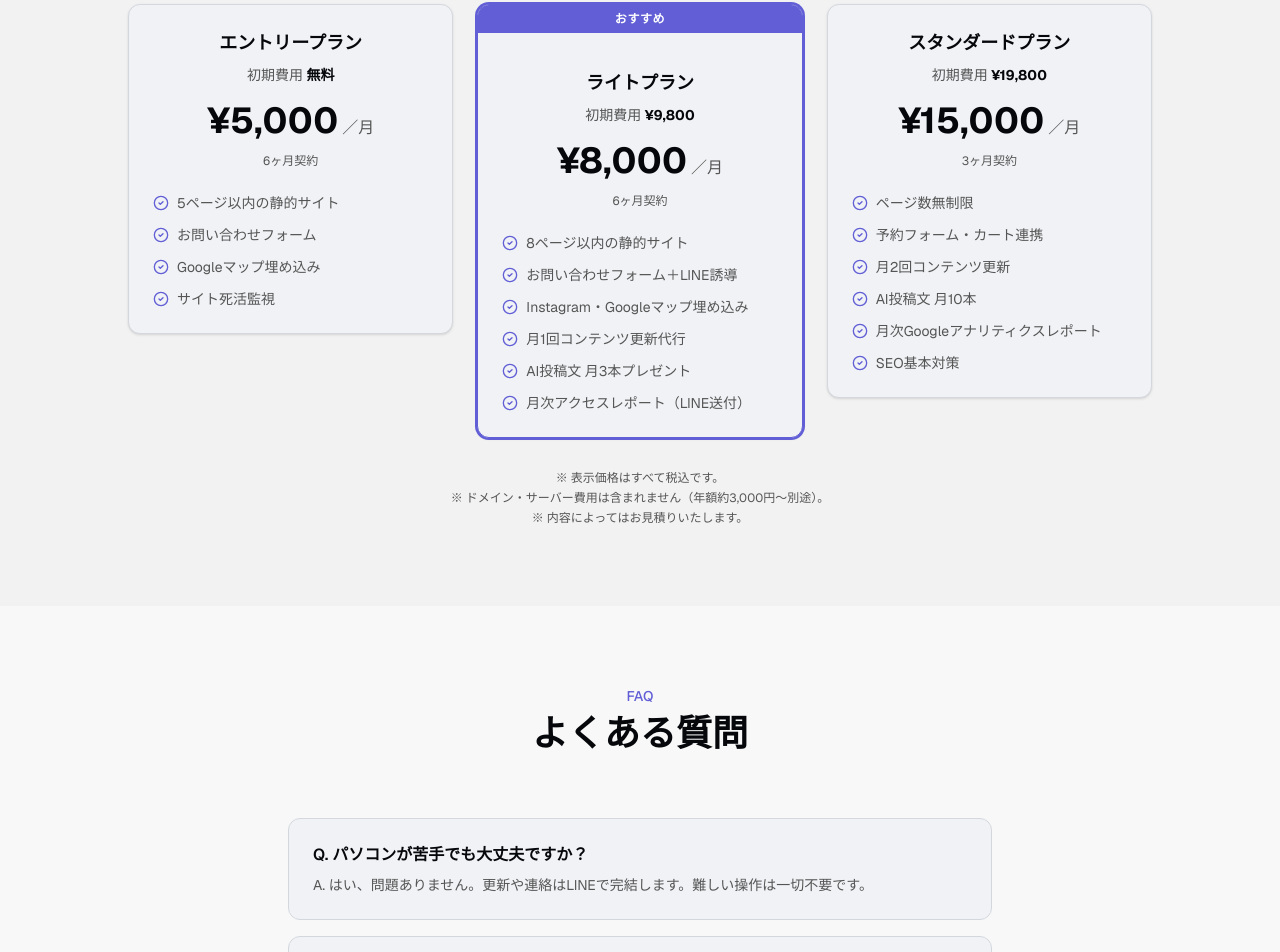
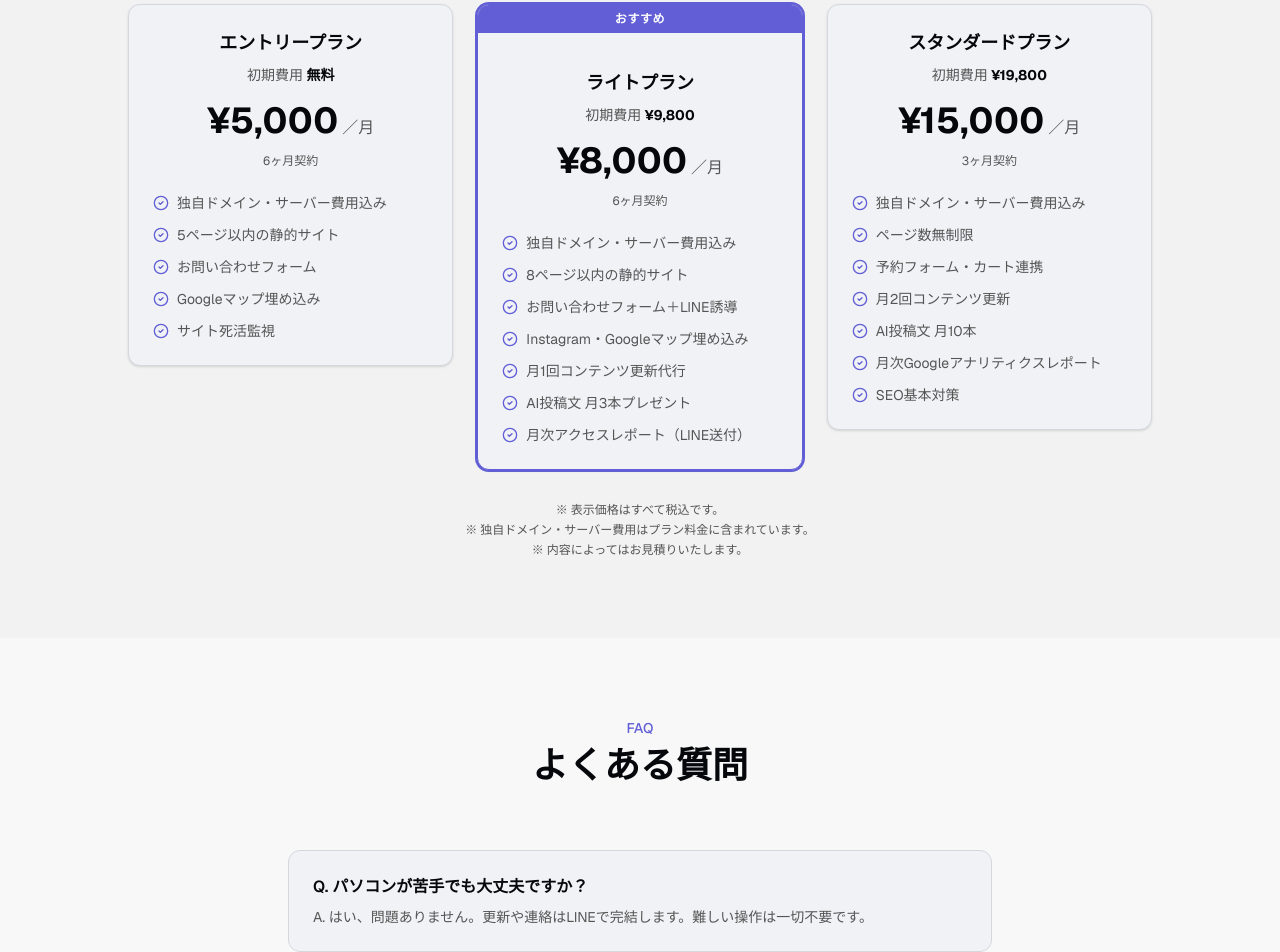
Before and after one commit to playplusesports/playplus_LP, a Next.js app: page /services/web in a window 1280 px wide. Shown: the part 2116-3068 px from the top of the page. Built offline with nearby package versions, Linux system fonts and the light colour scheme.

Commit message:
Include domain/server costs in all plans on both /lp and /services/web

```diff
--- a/app/services/web/page.tsx
+++ b/app/services/web/page.tsx
@@ -58,6 +58,7 @@ const plans = [
     contract: "6ヶ月契約",
     recommended: false,
     items: [
+      "独自ドメイン・サーバー費用込み",
       "5ページ以内の静的サイト",
       "お問い合わせフォーム",
       "Googleマップ埋め込み",
@@ -71,6 +72,7 @@ const plans = [
     contract: "6ヶ月契約",
     recommended: true,
     items: [
+      "独自ドメイン・サーバー費用込み",
       "8ページ以内の静的サイト",
       "お問い合わせフォーム＋LINE誘導",
       "Instagram・Googleマップ埋め込み",
@@ -86,6 +88,7 @@ const plans = [
     contract: "3ヶ月契約",
     recommended: false,
     items: [
+      "独自ドメイン・サーバー費用込み",
       "ページ数無制限",
       "予約フォーム・カート連携",
       "月2回コンテンツ更新",
@@ -281,7 +284,7 @@ export default function WebServicePage() {
           </div>
           <div className="mt-8 text-center text-xs text-muted-foreground space-y-1">
             <p>※ 表示価格はすべて税込です。</p>
-            <p>※ ドメイン・サーバー費用は含まれません（年額約3,000円〜別途）。</p>
+            <p>※ 独自ドメイン・サーバー費用はプラン料金に含まれています。</p>
             <p>※ 内容によってはお見積りいたします。</p>
           </div>
         </div>
--- a/public/lp/index.html
+++ b/public/lp/index.html
@@ -178,6 +178,7 @@
             <p class="text-xs text-[#6B7280] mt-1">6ヶ月契約</p>
           </div>
           <ul class="px-6 py-6 space-y-3 text-sm">
+            <li class="flex items-start gap-2"><span class="text-brand mt-0.5">✓</span>独自ドメイン・サーバー費用込み</li>
             <li class="flex items-start gap-2"><span class="text-brand mt-0.5">✓</span>5ページ以内の静的サイト</li>
             <li class="flex items-start gap-2"><span class="text-brand mt-0.5">✓</span>お問い合わせフォーム</li>
             <li class="flex items-start gap-2"><span class="text-brand mt-0.5">✓</span>Googleマップ埋め込み</li>
@@ -195,6 +196,7 @@
             <p class="text-xs text-[#6B7280] mt-1">6ヶ月契約</p>
           </div>
           <ul class="px-6 py-6 space-y-3 text-sm">
+            <li class="flex items-start gap-2"><span class="text-brand mt-0.5">✓</span>独自ドメイン・サーバー費用込み</li>
             <li class="flex items-start gap-2"><span class="text-brand mt-0.5">✓</span>8ページ以内の静的サイト</li>
             <li class="flex items-start gap-2"><span class="text-brand mt-0.5">✓</span>お問い合わせフォーム＋LINE誘導</li>
             <li class="flex items-start gap-2"><span class="text-brand mt-0.5">✓</span>Instagram・Googleマップ埋め込み</li>
@@ -213,6 +215,7 @@
             <p class="text-xs text-[#6B7280] mt-1">3ヶ月契約</p>
           </div>
           <ul class="px-6 py-6 space-y-3 text-sm">
+            <li class="flex items-start gap-2"><span class="text-brand mt-0.5">✓</span>独自ドメイン・サーバー費用込み</li>
             <li class="flex items-start gap-2"><span class="text-brand mt-0.5">✓</span>ページ数無制限</li>
             <li class="flex items-start gap-2"><span class="text-brand mt-0.5">✓</span>予約フォーム・カート連携</li>
             <li class="flex items-start gap-2"><span class="text-brand mt-0.5">✓</span>月2回コンテンツ更新</li>
@@ -231,7 +234,7 @@
 
       <div class="mt-8 text-xs text-[#6B7280] text-center space-y-1">
         <p>※ 表示価格はすべて税込です。</p>
-        <p>※ ドメイン・サーバー費用は含まれません（年額約3,000円〜別途）。</p>
+        <p>※ 独自ドメイン・サーバー費用はプラン料金に含まれています。</p>
         <p>※ 内容によってはお見積りいたします。</p>
       </div>
     </div>
```
